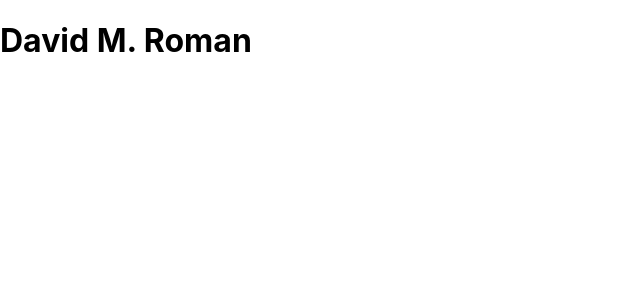
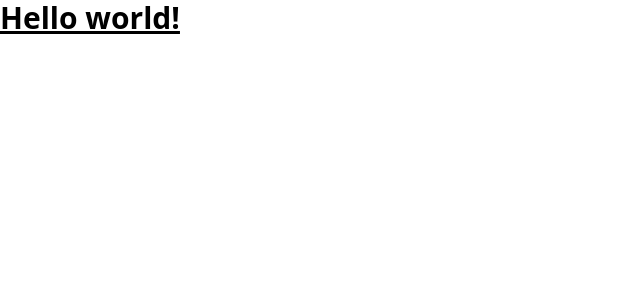
Before and after one commit to dmroman395/Portfolio, a Next.js app: page / in a window 1280 px wide. Shown: the top 300 px of the page, without its empty margins (0-640 px from the left). Built offline with nearby package versions, Linux system fonts and the light colour scheme.

Commit message:
Corrected tailwind config content path

```diff
--- a/pages/index.js
+++ b/pages/index.js
@@ -1,7 +1,6 @@
 import Head from 'next/head'
 import Image from 'next/image'
 import Header from '../src/components/header'
-import styles from '../src/styles/Home.module.css'
 
 export default function Home() {
   return (
--- a/src/components/header.js
+++ b/src/components/header.js
@@ -3,7 +3,9 @@ import React from "react";
 function Header() {
     return(
         <header>
-            <h1>David M. Roman</h1>
+            <h1 className="text-3xl font-bold underline">
+                Hello world!
+            </h1>
         </header>
     )
 }
--- a/src/styles/globals.css
+++ b/src/styles/globals.css
@@ -1,16 +1,3 @@
-html,
-body {
-  padding: 0;
-  margin: 0;
-  font-family: -apple-system, BlinkMacSystemFont, Segoe UI, Roboto, Oxygen,
-    Ubuntu, Cantarell, Fira Sans, Droid Sans, Helvetica Neue, sans-serif;
-}
-
-a {
-  color: inherit;
-  text-decoration: none;
-}
-
-* {
-  box-sizing: border-box;
-}
+@tailwind base;
+@tailwind components;
+@tailwind utilities;
--- a/tailwind.config.js
+++ b/tailwind.config.js
@@ -1,5 +1,8 @@
 module.exports = {
-  content: [],
+  content: [
+    './pages/**/*.{js,ts,jsx,tsx}',
+    './src/components/**/*.{js,ts,jsx,tsx}'
+  ],
   theme: {
     extend: {},
   },
```
